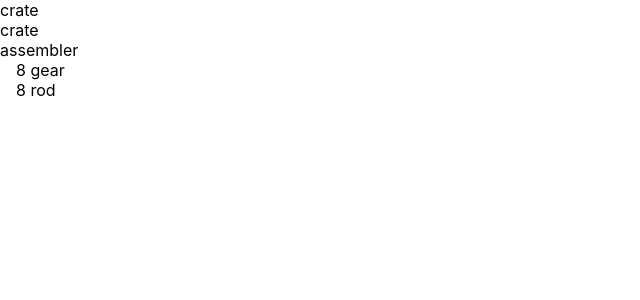
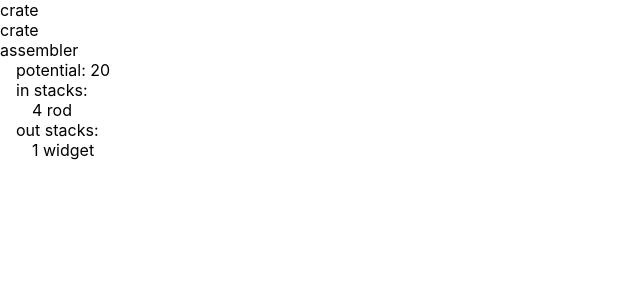
Before and after one commit to bingecraft-net/webapp, a React (Create React App) app: page / in a window 1280 px wide. Shown: the top 300 px of the page, without its empty margins (0-640 px from the left). Built offline with nearby package versions, Linux system fonts and the light colour scheme.

Commit message:
assembler assembles

```diff
--- a/src/App.tsx
+++ b/src/App.tsx
@@ -1,5 +1,5 @@
 import { useEffect, useState } from 'react'
-import { Machine, Stack, State, tick } from './State'
+import { assembleTick, Machine, Stack, State, transferTick } from './State'
 
 export default function App() {
   const [{ machines }, setState] = useState<State>({
@@ -12,12 +12,15 @@ export default function App() {
         stacks: [{ count: 8, name: 'rod' }],
         type: 'crate',
       },
-      { inStacks: [], outStacks: [], type: 'assembler' },
+      { inStacks: [], outStacks: [], potential: 0, type: 'assembler' },
     ],
   })
 
   useEffect(() => {
-    setInterval(() => setState(tick), 1000 / 20)
+    setInterval(
+      () => setState((state) => assembleTick(transferTick(state))),
+      1000 / 20,
+    )
   }, [])
   return (
     <div>
@@ -33,26 +36,25 @@ function MachineView({ machine }: MachineViewProps) {
   return (
     <div>
       <div>{machine.type}</div>
-      <div style={{ textIndent: '1rem' }}>
-        <MachineStacks machine={machine} />
+      <div style={{ paddingLeft: '1rem' }}>
+        {machine.type === 'assembler' ? (
+          <>
+            <div>potential: {machine.potential}</div>
+            <div>in stacks:</div>
+            <div style={{ paddingLeft: '1rem' }}>
+              <Stacks stacks={machine.inStacks} />
+            </div>
+            <div>out stacks:</div>
+            <div style={{ paddingLeft: '1rem' }}>
+              <Stacks stacks={machine.outStacks} />
+            </div>
+          </>
+        ) : (
+          <Stacks stacks={machine.stacks} />
+        )}
       </div>
     </div>
   )
-}
-
-type MachineStacksProps = { machine: Machine }
-function MachineStacks({ machine }: MachineStacksProps) {
-  switch (machine.type) {
-    case 'assembler':
-      return (
-        <>
-          <Stacks stacks={machine.inStacks} />
-          <Stacks stacks={machine.outStacks} />
-        </>
-      )
-    case 'crate':
-      return <Stacks stacks={machine.stacks} />
-  }
 }
 
 type StacksProps = { stacks: Stack[] }
--- a/src/State.tsx
+++ b/src/State.tsx
@@ -1,3 +1,5 @@
+import { count } from 'console'
+
 export interface State {
   machines: Machine[]
 }
@@ -10,6 +12,7 @@ export type Machine =
   | {
       inStacks: Stack[]
       outStacks: Stack[]
+      potential: number
       type: 'assembler'
     }
 
@@ -18,9 +21,9 @@ export interface Stack {
   name: StackName
 }
 
-export type StackName = 'gear' | 'rod'
+export type StackName = 'gear' | 'rod' | 'widget'
 
-export function tick({ machines }: State) {
+export function transferTick({ machines }: State) {
   const transfer = machines.reduce((prev, current) => {
     switch (current.type) {
       case 'crate':
@@ -59,19 +62,55 @@ export function tick({ machines }: State) {
   }
 }
 
+export function assembleTick({ machines }: State): State {
+  return {
+    machines: machines.map((machine): Machine => {
+      if (machine.type !== 'assembler') return machine
+
+      const potential = Math.min(20, machine.potential + 1)
+      if (potential < 20) return { ...machine, potential }
+
+      const outCountByName = stackCountByName(machine.outStacks)
+
+      const inCountByName = stackCountByName(machine.inStacks)
+      const gearCount = inCountByName.get('gear') || 0
+      const rodCount = inCountByName.get('rod') || 0
+      if (gearCount >= 2 && rodCount >= 1) {
+        inCountByName.set('gear', gearCount - 2)
+        inCountByName.set('rod', rodCount - 1)
+        outCountByName.set('widget', 1)
+        return {
+          ...machine,
+          inStacks: stacks(inCountByName),
+          outStacks: stacks(outCountByName),
+          potential: 0,
+        }
+      }
+      return { ...machine, potential }
+    }),
+  }
+}
+
 function combineStacks(operand0: Stack[], operand1: Stack[]): Stack[] {
-  const stacks: Stack[] = []
-  operand0
-    .concat(operand1)
-    .reduce(
+  return stacks(stackCountByName(operand0.concat(operand1)))
+}
+
+function stackCountByName(stacks: Stack[]): Map<StackName, number> {
+  return stacks.reduce(
     (countByName, stack) =>
       countByName.set(
         stack.name,
         stack.count + (countByName.get(stack.name) || 0),
       ),
-      new Map<string, number>(),
+    new Map<StackName, number>(),
   )
-    .forEach((count, name) =>
+}
+
+function stacks(stackCountByName: Map<StackName, number>): Stack[] {
+  const stacks: Stack[] = []
+  stackCountByName.forEach(
+    (count, name) =>
+      count !== 0 &&
       stacks.push({
         count,
         name: name as StackName,
```
Also changed, not shown: 1 other file (tests, documents, lock files or other folders). Lines whose indentation alone changed are shown as unchanged.
